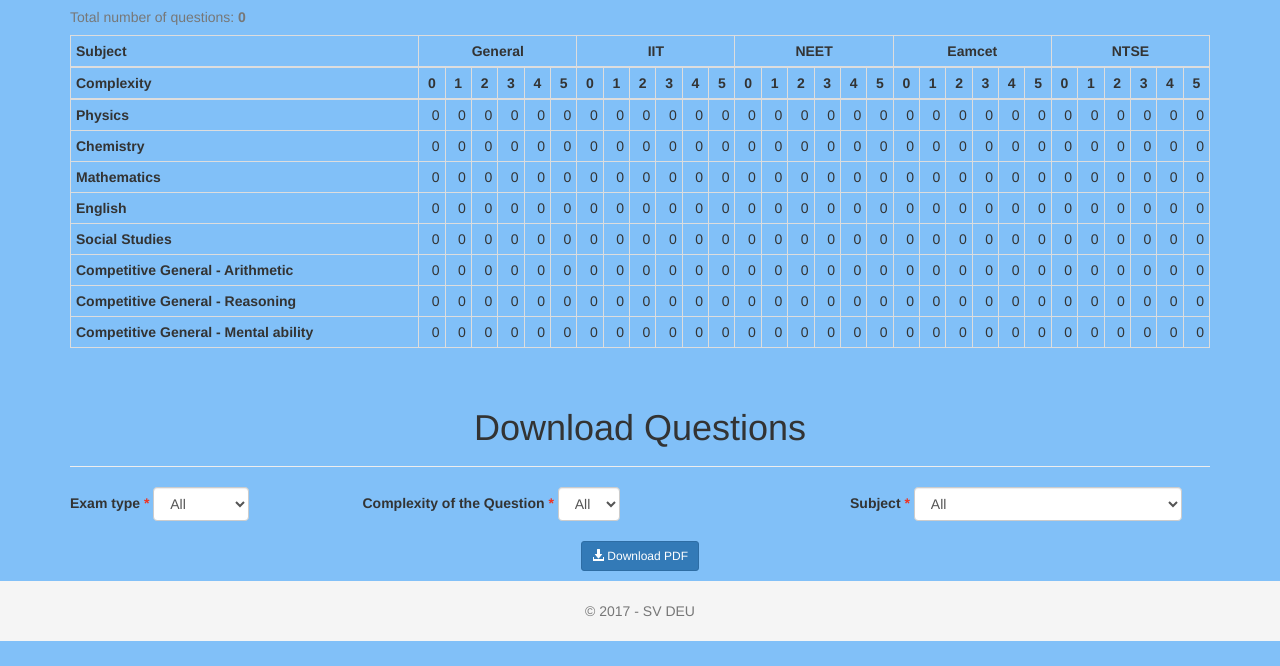
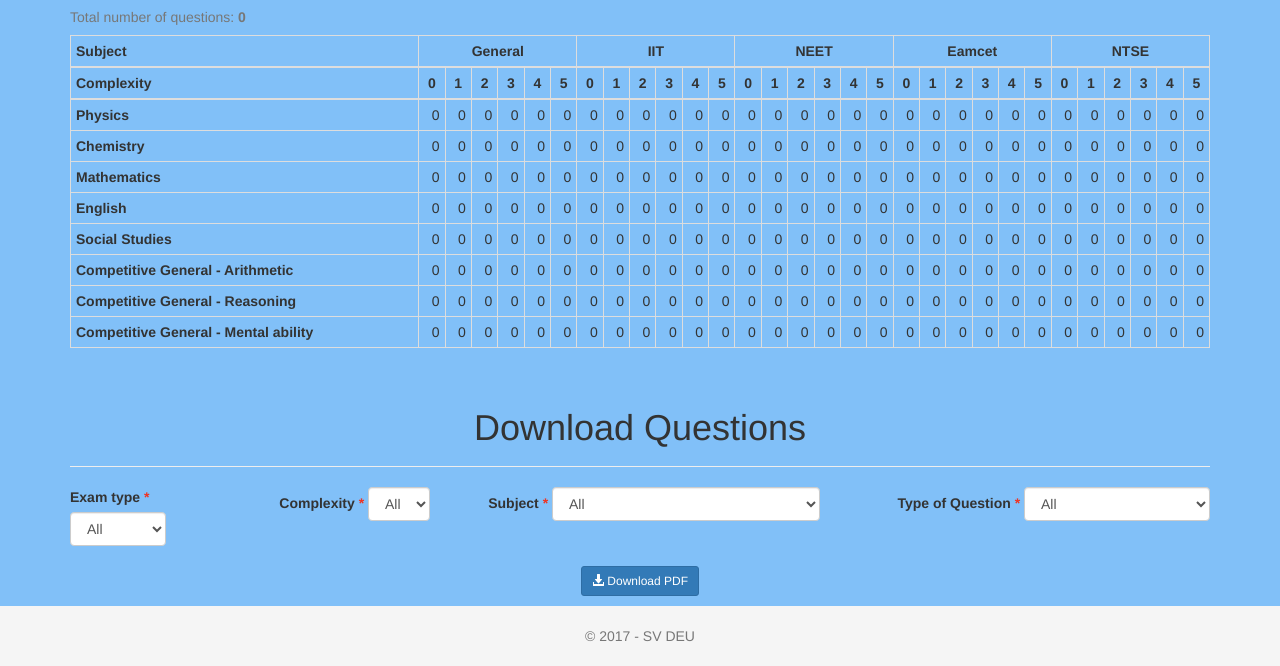
Before and after one commit to chynkm/cs-jee-questions, a PHP site: page /summary.php in a window 1280 px wide. Shown: the part 197-863 px from the top of the page. Before the commit the page ends 838 px from the top, so only its background shows below. Run offline with PHP 8.4, Linux system fonts and the light colour scheme; a user stored in the database is signed in; data comes from the database, SQL or seed files in the repository; data that the repository does not hold is empty.

Commit message:
Config file addition type of question addition

```diff
--- a/Db.php
+++ b/Db.php
@@ -1,4 +1,5 @@
 <?php
+require_once('config.php');
 
 class Db
 {
@@ -7,7 +8,7 @@ class Db
     public function __construct()
     {
         // Create connection
-        $conn = new mysqli('localhost', 'root', '', 'jee');
+        $conn = new mysqli(DB_HOST, DB_USERNAME, DB_PASSWORD, DB_NAME);
         // Check connection
         if ($conn->connect_error) {
             die("MySQL Connection failed: " . $conn->connect_error);
@@ -78,6 +79,7 @@ class Db
             subject_id,
             exam_type,
             complexity,
+            type_of_question,
             question_type,
             question,
             option_a_type,
@@ -92,13 +94,14 @@ class Db
             comments,
             created_at,
             updated_at
-        ) VALUES (?, ?, ?, ?, ?, ?, ?, ?, ?, ?, ?, ?, ?, ?, ?, ?, ?, ?)";
+        ) VALUES (?, ?, ?, ?, ?, ?, ?, ?, ?, ?, ?, ?, ?, ?, ?, ?, ?, ?, ?)";
         $statement = $this->conn->prepare($sql);
-        $statement->bind_param('iissssssssssssssss',
+        $statement->bind_param('iississssssssssssss',
             intval($_SESSION['userId']),
             $post['subject_id'],
             $post['exam_type'],
             $post['complexity'],
+            $post['type_of_question'],
             $post['question_type'],
             $post['question'],
             $post['option_a_type'],
@@ -265,10 +268,11 @@ class Db
      * @param  int|string $examType
      * @param  int|string $complexity
      * @param  int|string $subject
+     * @param  int|string $typeOfQuestion
      *
      * @return object|array
      */
-    public function getAllQuestions($examType, $complexity, $subject)
+    public function getAllQuestions($examType, $complexity, $subject, $typeOfQuestion)
     {
         $sql = "SELECT * FROM questions q join subjects s on s.id = q.subject_id where deleted = 0";
         if($examType != 'all') {
@@ -280,6 +284,10 @@ class Db
         if($subject != 'all') {
             $sql .= " and subject_id = '".$subject."'";
         }
+        if($typeOfQuestion != 'all') {
+            $sql .= " and type_of_question = '".$typeOfQuestion."'";
+        }
+        $sql .= " order by created_at desc";
         $result = $this->conn->query($sql);
 
         return $result->num_rows ? $result : array();
@@ -297,20 +305,21 @@ class Db
      */
     public function paginateQuestionsTable($limit, $offset = 0)
     {
-        $query = "SELECT q.id, name, exam_type, complexity, question_type, question, created_at FROM questions q join subjects s on s.id = q.subject_id where deleted = 0 ORDER BY created_at DESC, q.id ASC LIMIT ? OFFSET ?";
+        $query = "SELECT q.id, name, exam_type, complexity, type_of_question, question_type, question, created_at FROM questions q join subjects s on s.id = q.subject_id where deleted = 0 ORDER BY created_at DESC, q.id ASC LIMIT ? OFFSET ?";
         $statement = $this->conn->prepare($query);
         $statement->bind_param('ii', $limit, $offset);
 
         $questions = array();
         if($statement->execute()){
             $statement->store_result();
-            $statement->bind_result($id, $name, $exam_type, $complexity, $question_type, $question, $created_at);
+            $statement->bind_result($id, $name, $exam_type, $complexity, $type_of_question, $question_type, $question, $created_at);
             while ($statement->fetch()) {
                 $questions[] = array(
                     'id' => $id,
                     'name' => $name,
                     'exam_type' => $exam_type,
                     'complexity' => $complexity,
+                    'type_of_question' => $type_of_question,
                     'question' => $question_type == 'text' ? ( strlen(strip_tags(html_entity_decode($question))) > 40 ? substr(strip_tags(html_entity_decode($question)), 0, 40).'...' : strip_tags(html_entity_decode($question))) : 'Image',
                     'created_at' => $created_at,
                 );
--- /dev/null
+++ b/config.php
@@ -0,0 +1,7 @@
+<?php
+
+define('DB_HOST', 'localhost');
+define('DB_USERNAME', 'root');
+define('DB_PASSWORD', '');
+define('DB_NAME', 'jee');
+define('WKHTMLTOPDF', '/usr/local/bin/wkhtmltopdf.sh');
--- a/css/template.css
+++ b/css/template.css
@@ -11,3 +11,6 @@ table.equalDivide {
     table-layout: fixed;
     word-wrap: break-word;
 }
+table.equalDivide tr {
+    page-break-inside: avoid;
+}
--- a/index.php
+++ b/index.php
@@ -28,8 +28,9 @@ include_once('header.php');
                     <tr>
                         <th>No.</th>
                         <th>Subject</th>
-                        <th>Exam Type</th>
+                        <th>Exam type</th>
                         <th>Complexity</th>
+                        <th>Type of question</th>
                         <th>Question</th>
                         <th>Created date</th>
                         <th>Action</th>
@@ -46,6 +47,7 @@ include_once('header.php');
                         <td><?php echo $question['name']; ?></td>
                         <td><?php echo $question['exam_type']; ?></td>
                         <td><?php echo $question['complexity']; ?></td>
+                        <td><?php echo questionTypes($question['type_of_question']); ?></td>
                         <td><?php echo $question['question']; ?></td>
                         <td><?php echo date('H:i:s d-m-Y', strtotime($question['created_at'])); ?></td>
                         <td>
--- a/js/app.js
+++ b/js/app.js
@@ -67,6 +67,9 @@ APP.main = {
             if($('#subject').val() == '') {
                 html += "The <strong>Subject</strong> field is required.<br/>";
             }
+            if($('#type_of_question').val() == '') {
+                html += "The <strong>Type of Question</strong> field is required.<br/>";
+            }
             if($('#question_image').val() == '' && self.editors['question'] != null && self.editors['question'].getData() == '' && $('#question_image_url').length == 0) {
                 html += "The <strong>Question</strong> field is required. </br/>";
             }
--- a/prepare_html.php
+++ b/prepare_html.php
@@ -7,10 +7,8 @@ function displayHtml($content) {
     return html_entity_decode(nl2br($content));
 }
 
-define('WKHTMLTOPDF', '/usr/local/bin/wkhtmltopdf.sh');
-
 $db = new Db();
-$questions = $db->getAllQuestions($_POST['exam_type'], $_POST['complexity'], $_POST['subject']);
+$questions = $db->getAllQuestions($_POST['exam_type'], $_POST['complexity'], $_POST['subject'], $_POST['type_of_question']);
 
 unlink('questions.html');
 unlink('questions.pdf');
--- a/schema.sql
+++ b/schema.sql
@@ -50,3 +50,6 @@ CREATE TABLE `users` (
 
 INSERT INTO `users` (`id`, `username`, `password`, `created_at`) VALUES
 (1, 'admin',    'secret',   '2017-02-04 08:10:04');
+
+ALTER TABLE `questions`
+ADD `type_of_question` tinyint(2) NOT NULL COMMENT '1: Single Answer, 2: More than one answer, 3: Comprehension, 4: Matrix matching, 5: Integer' AFTER `complexity`;
--- a/session.php
+++ b/session.php
@@ -30,6 +30,24 @@ function examTypes() {
 }
 
 /**
+ * Different types of Question types
+ *
+ * @author Karthik M <chynkm@gmail.com>
+ *
+ * @return array
+ */
+function questionTypes($key = false) {
+    $questionTypes = array(
+        1 => 'Single answer',
+        2 => 'More than one answer',
+        3 => 'Comprehension',
+        4 => 'Matrix matching',
+        5 => 'Integer'
+    );
+    return $key === false ? $questionTypes : $questionTypes[$key];
+}
+
+/**
  * Complexities of Questions
  *
  * @author Karthik M <chynkm@gmail.com>
--- a/summary.php
+++ b/summary.php
@@ -52,7 +52,7 @@ include_once('header.php');
         </div>
         <div class="row">
             <form class="form-inline" action="prepare_html.php" method="post">
-                <div class="col-md-3">
+                <div class="col-md-2">
                     <div class="form-group">
                         <label class="required_field">Exam type</label>
                         <select name="exam_type" class="form-control" id="exam_type">
@@ -62,9 +62,9 @@ include_once('header.php');
                         </select>
                     </div>
                 </div>
-                <div class="col-md-5">
+                <div class="col-md-2 text-right">
                     <div class="form-group">
-                        <label class="required_field">Complexity of the Question</label>
+                        <label class="required_field">Complexity</label>
                         <select name="complexity" class="form-control" id="complexity">
                         <?php foreach(array_merge(array('all'), complexities()) as $complexity): ?>
                         <option value="<?php echo $complexity; ?>"><?php echo ucfirst($complexity); ?></option>
@@ -72,12 +72,22 @@ include_once('header.php');
                         </select>
                     </div>
                 </div>
-                <div class="col-md-4">
+                <div class="col-md-4 text-right">
                     <div class="form-group">
                         <label class="required_field">Subject</label>
                         <select name="subject" class="form-control" id="subject">
                         <?php foreach(array('all' => 'All')+$subjects as $key => $subject): ?>
                         <option value="<?php echo $key; ?>"><?php echo $subject; ?></option>
+                        <?php endforeach; ?>
+                        </select>
+                    </div>
+                </div>
+                <div class="col-md-4 text-right">
+                    <div class="form-group">
+                        <label class="required_field">Type of Question</label>
+                        <select name="type_of_question" class="form-control" id="type_of_question">
+                        <?php foreach(array('all' => 'All')+questionTypes() as $key => $type): ?>
+                        <option value="<?php echo $key; ?>"><?php echo $type; ?></option>
                         <?php endforeach; ?>
                         </select>
                     </div>
```
Also changed, not shown: add.php (+14 -4 lines), save_form.php (+4 -3 lines).
